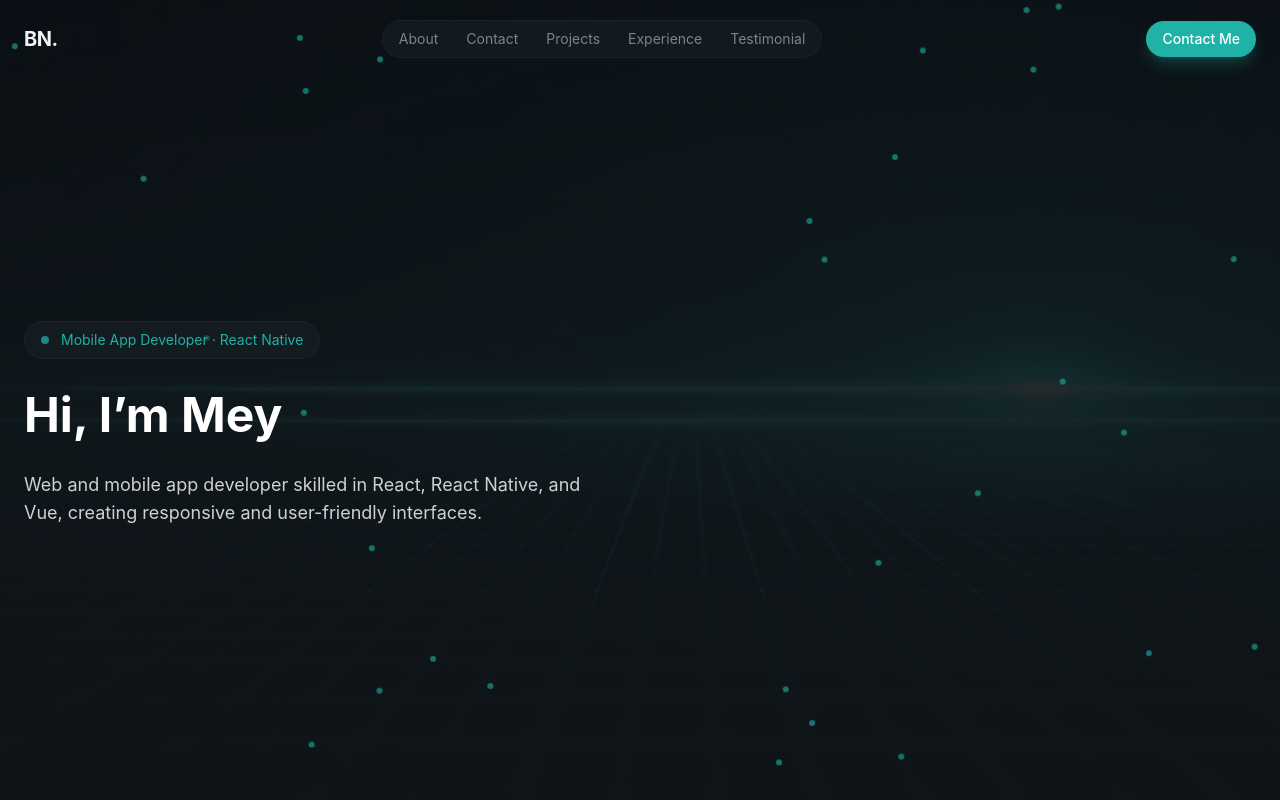
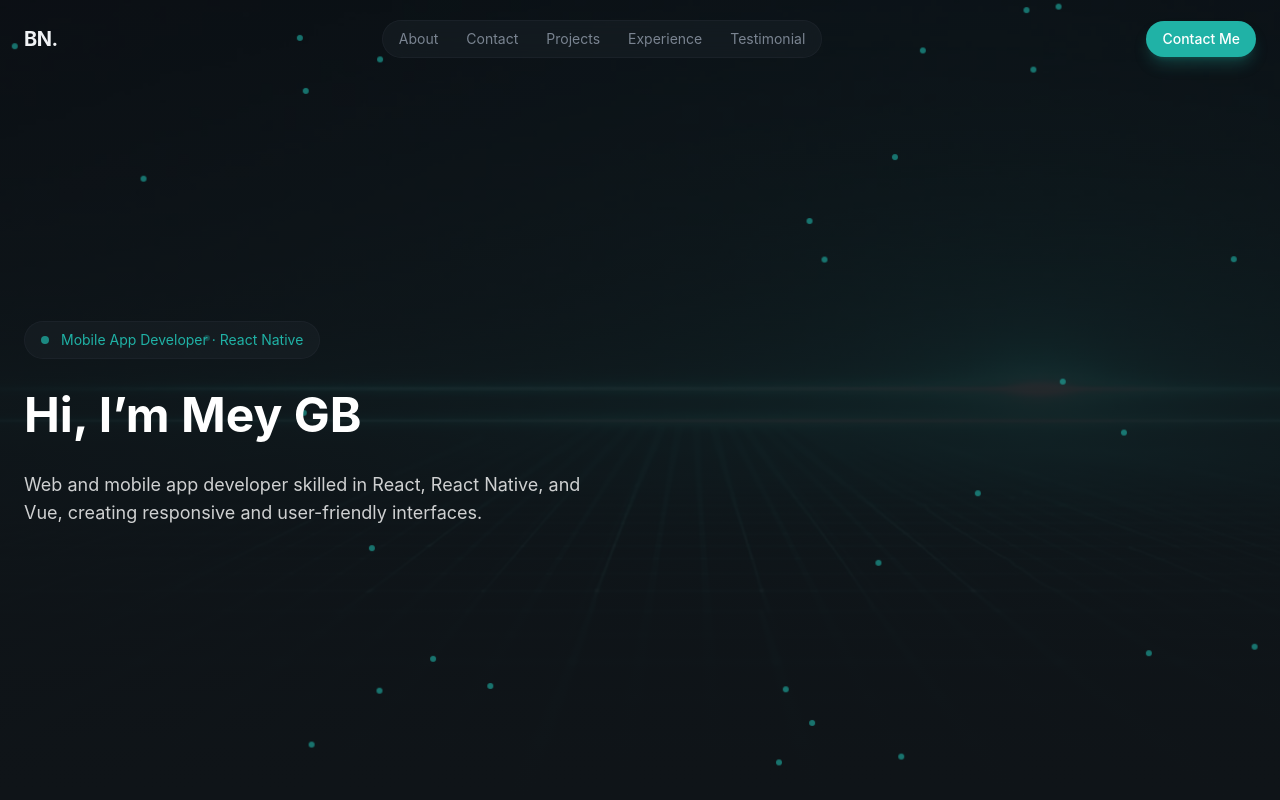
Before and after one commit to MeyGB/personal-portfolio, a React (Vite) app: page / in a window 1280 px wide. Built offline with nearby package versions, Linux system fonts and the light colour scheme.

Commit message:
Update Hero.jsx

```diff
--- a/src/sections/Hero.jsx
+++ b/src/sections/Hero.jsx
@@ -40,7 +40,7 @@ export const Hero = () => {
             </div>
 
             <h1 className="text-5xl font-bold text-white animate-fade-in animation-delay-100">
-              Hi, I’m Mey
+              Hi, I’m Mey GB
             </h1>
 
             <p className="text-lg text-white/80 animate-fade-in animation-delay-200">
```
